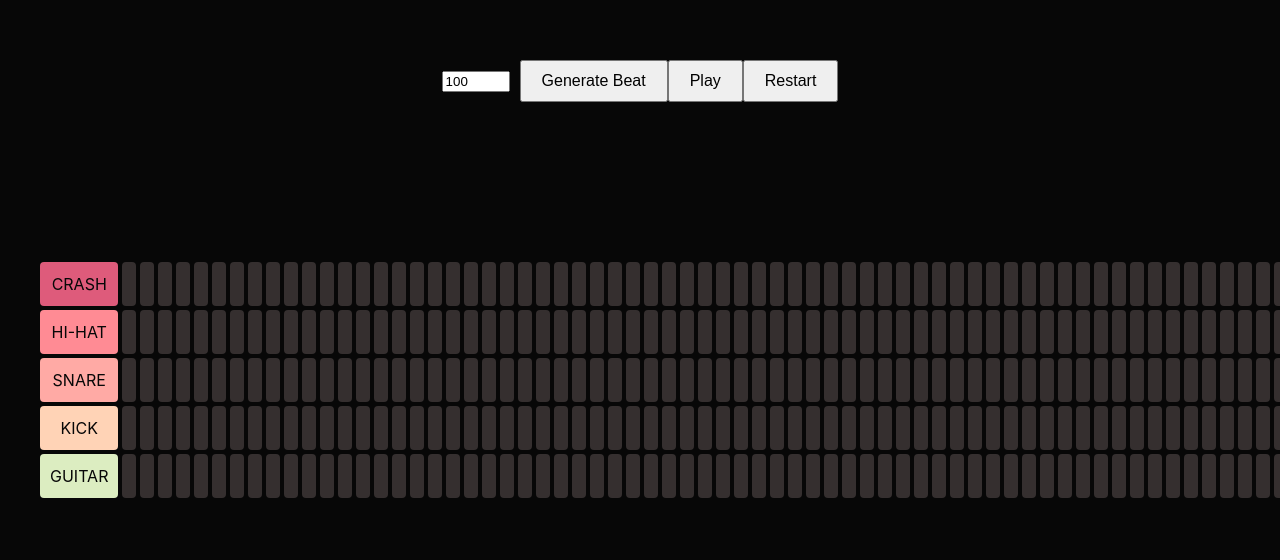
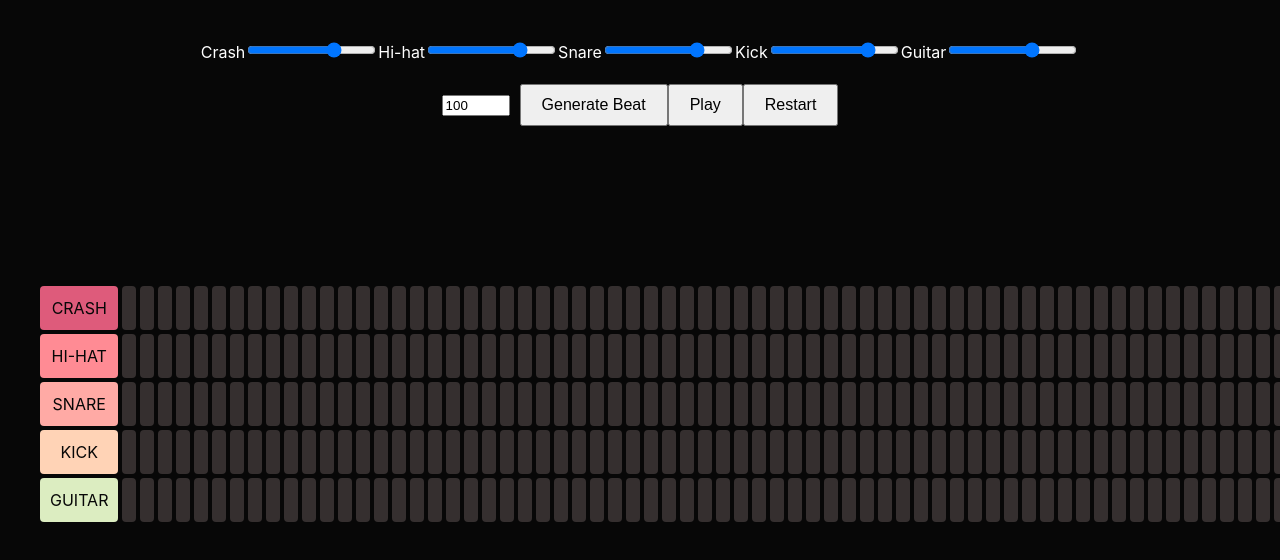
Before and after one commit to jaredami/djenterator, a React (Vite) app: page / in a window 1280 px wide. Shown: the top 560 px of the page. Built offline with nearby package versions, Linux system fonts and the light colour scheme; no server answers.

Commit message:
Add volume controls

```diff
--- a/src/App.tsx
+++ b/src/App.tsx
@@ -14,6 +14,7 @@ import guitarClip from './sounds/guitar-note.mp3';
 import hatOpenClip from './sounds/hat-open.mp3';
 import kickClip from './sounds/kick-metal.wav';
 import snareClip from './sounds/snare-metal.wav';
+import { VolumeControl } from './components/VolumeControl';
 
 interface Sounds {
   [key: string]: Tone.Player;
@@ -55,14 +56,6 @@ const App: React.FC = () => {
     Kick: Array(sectionLength * totalSections).fill(false),
     Guitar: Array(sectionLength * totalSections).fill(false),
   });
-
-  const currentBeatRef = useRef(currentBeat);
-  const instrumentsRef = useRef(instruments);
-  useEffect(() => {
-    currentBeatRef.current = currentBeat;
-    instrumentsRef.current = instruments;
-  }, [currentBeat, instruments]);
-
   const sounds: Sounds = useMemo(
     () => ({
       Crash: new Tone.Player(crashClip).toDestination(),
@@ -73,12 +66,26 @@ const App: React.FC = () => {
     }),
     [],
   );
+  const [volumes, setVolumes] = useState<{ [key: string]: number }>({
+    Crash: -18,
+    'Hi-hat': -15,
+    Snare: -15,
+    Kick: -12,
+    Guitar: -20,
+  });
 
-  // Adjust the volume of the sounds for dev purposes
-  Object.values(sounds).forEach((sound) => {
-    sound.volume.value = -15;
-  });
-  sounds['Guitar'].volume.value = -20;
+  useEffect(() => {
+    Object.entries(volumes).forEach(([instrument, volume]) => {
+      sounds[instrument].volume.value = volume;
+    });
+  }, [volumes, sounds]);
+
+  const currentBeatRef = useRef(currentBeat);
+  const instrumentsRef = useRef(instruments);
+  useEffect(() => {
+    currentBeatRef.current = currentBeat;
+    instrumentsRef.current = instruments;
+  }, [currentBeat, instruments]);
 
   const playPause = useCallback(async (): Promise<void> => {
     if (!isPlaying) {
@@ -199,6 +206,37 @@ const App: React.FC = () => {
 
   return (
     <div>
+      <div>
+        <VolumeControl
+          label="Crash"
+          value={volumes.Crash}
+          onChange={(newVolume) => setVolumes({ ...volumes, Crash: newVolume })}
+        />
+        <VolumeControl
+          label="Hi-hat"
+          value={volumes['Hi-hat']}
+          onChange={(newVolume) =>
+            setVolumes({ ...volumes, 'Hi-hat': newVolume })
+          }
+        />
+        <VolumeControl
+          label="Snare"
+          value={volumes.Snare}
+          onChange={(newVolume) => setVolumes({ ...volumes, Snare: newVolume })}
+        />
+        <VolumeControl
+          label="Kick"
+          value={volumes.Kick}
+          onChange={(newVolume) => setVolumes({ ...volumes, Kick: newVolume })}
+        />
+        <VolumeControl
+          label="Guitar"
+          value={volumes.Guitar}
+          onChange={(newVolume) =>
+            setVolumes({ ...volumes, Guitar: newVolume })
+          }
+        />
+      </div>
       <BPMInput bpm={bpm} setBPM={setBPM} />
       <button onClick={generateSong}>Generate Beat</button>
       <button onClick={playPause}>{isPlaying ? 'Pause' : 'Play'}</button>
--- /dev/null
+++ b/src/components/VolumeControl.tsx
@@ -0,0 +1,16 @@
+export const VolumeControl: React.FC<{
+  label: string;
+  value: number;
+  onChange: (newVolume: number) => void;
+}> = ({ label, value, onChange }) => (
+  <>
+    <label style={{ color: 'white' }}>{label}</label>
+    <input
+      type="range"
+      min="-60"
+      max="0"
+      value={value}
+      onChange={(e) => onChange(Number(e.target.value))}
+    />
+  </>
+);
```
